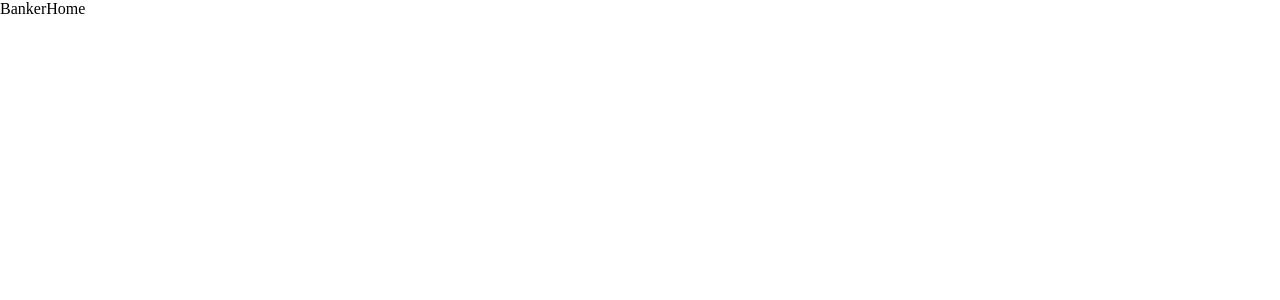
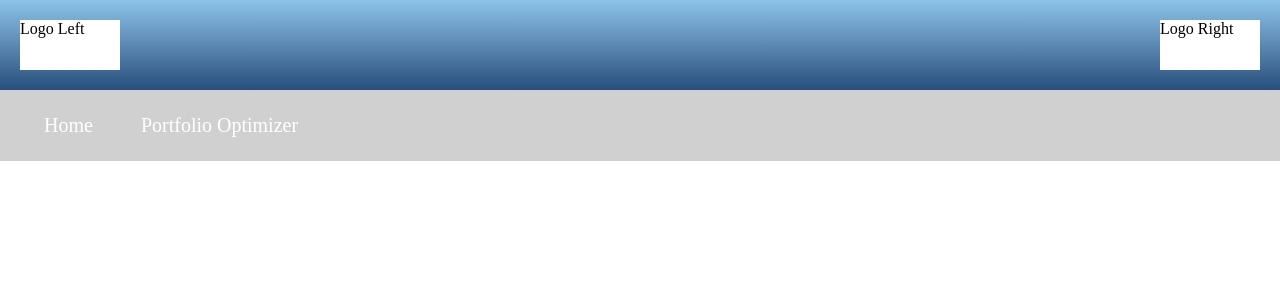
Before and after one commit to Interstellarkai/Eternals, a React (Create React App) app in the folder frontend/: page /banker/home in a window 1280 px wide. Shown: the top 300 px of the page. Built offline with nearby package versions, Linux system fonts and the light colour scheme.

Commit message:
Added navbar

```diff
--- a/frontend/src/App.css
+++ b/frontend/src/App.css
@@ -4,6 +4,13 @@
 }
 .App {
 	text-align: center;
+}
+:root {
+	--primary-gray: #d0d0d0;
+	--primary-dark-blue: #284e7d;
+	--secondary-dark-blue: #1c61a4;
+	--primary-light-blue: #4b9fdb;
+	--secondary-light-blue: #8dc3e9;
 }
 
 .App-logo {
--- a/frontend/src/components/Banker/BankerHome.js
+++ b/frontend/src/components/Banker/BankerHome.js
@@ -1,7 +1,11 @@
 import React from 'react';
-
+import Navbar from '../Navbar';
 const BankerHome = () => {
-	return <div>BankerHome</div>;
+	return (
+		<>
+			<Navbar view='banker' />
+		</>
+	);
 };
 
 export default BankerHome;
--- a/frontend/src/components/Client/ClientHome.js
+++ b/frontend/src/components/Client/ClientHome.js
@@ -3,7 +3,7 @@ import Navbar from '../Navbar';
 const ClientHome = () => {
 	return (
 		<>
-			<Navbar />
+			<Navbar view='client' />
 		</>
 	);
 };
--- a/frontend/src/components/Navbar.css
+++ b/frontend/src/components/Navbar.css
@@ -1,20 +1,35 @@
 .row {
-	background: gray;
+	flex-direction: column;
+	display: flex;
 }
-
+.top-nav {
+	display: flex;
+	justify-content: space-between;
+	padding: 20px;
+	background-image: linear-gradient(
+		var(--secondary-light-blue),
+		var(--primary-dark-blue)
+	);
+}
+.logo-left,
+.logo-right {
+	width: 100px;
+	height: 50px;
+	background-color: white;
+}
 .nav {
 	display: flex;
 	flex-direction: row;
+	padding: 20px;
+	padding-left: 40px;
+	background-color: var(--primary-gray);
+	height: auto;
 }
-.logo {
-	width: 50px;
-	height: 50px;
-	background-color: blue;
-}
+
 .navList {
 	width: 1180px;
 	display: flex;
-	justify-content: flex-end;
+	justify-content: flex-start;
 	flex-direction: row;
 }
 
@@ -23,13 +38,15 @@ a {
 	color: white;
 }
 
-a:hover {
+.navItem:hover {
+	border-bottom: 4px solid var(--primary-dark-blue);
 }
 .navItem {
 	display: flex;
 	list-style: none;
-	margin-right: 6rem;
+	margin-right: 40px;
 	font-size: 20px;
 	font-weight: 400;
 	flex-direction: column;
+	border: 4px solid transparent;
 }
--- a/frontend/src/components/Navbar.js
+++ b/frontend/src/components/Navbar.js
@@ -1,11 +1,16 @@
 import React from 'react';
 import { Link } from 'react-router-dom';
 import './Navbar.css';
-const Navbar = () => {
+const Navbar = ({ view }) => {
 	return (
 		<div className='row'>
+			<div className='top-nav'>
+				<div className='logo-left'>Logo Left</div>
+				<div className='logo-right'>Logo Right</div>
+			</div>
+			{view === 'client' ? (
+				<>
 					<nav className='nav'>
-				<div className='logo'>Logo</div>
 						<ul className='navList'>
 							<li className='navItem'>
 								<Link to='/client/home'>
@@ -19,6 +24,25 @@ const Navbar = () => {
 							</li>
 						</ul>
 					</nav>
+				</>
+			) : (
+				<>
+					<nav className='nav'>
+						<ul className='navList'>
+							<li className='navItem'>
+								<Link to='/banker/home'>
+									<a className='listItem'>Home</a>
+								</Link>
+							</li>
+							<li className='navItem'>
+								<Link to='/banker/port'>
+									<a className='listItem'>Portfolio Optimizer</a>
+								</Link>
+							</li>
+						</ul>
+					</nav>
+				</>
+			)}
 		</div>
 	);
 };
```
Lines whose indentation alone changed are shown as unchanged.
